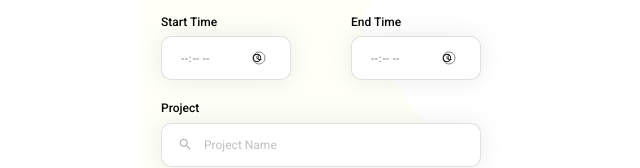
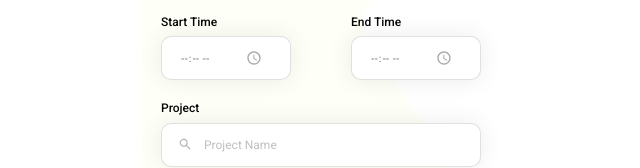
Before and after one commit to Raghav-558/B.net, a Next.js app: page /add-project in a window 1280 px wide. Shown: the top 168 px of the page, without its empty margins (319-959 px from the left). Built offline with nearby package versions, Linux system fonts and the light colour scheme; sample sign-in values are in the browser's storage.

Commit message:
updates done

```diff
--- a/src/app/globals.css
+++ b/src/app/globals.css
@@ -3,7 +3,7 @@
 @theme {
   --color-custom-white: #fbfbfb;
   --color-custom-green: #a6cf03;
-  --color-custom-black:#070707;
+  --color-custom-black: #070707;
 }
 
 body {
@@ -18,24 +18,36 @@ body {
   background-image: url("/assets/images/webp/bottom-app-bar.webp");
 }
 
-.green-card{
+.green-card {
   background-image: url("/assets/images/webp/card-bg.png");
 }
 
-.input-shadow{
+.input-shadow {
   box-shadow: 0px 0px 25px 0px #00000014;
 }
 
-/* input[type="time"]::-webkit-calendar-picker-indicator {
-    background: none;
-} */
-
-.profile-box{
+.profile-box {
   box-shadow: 4px 4px 25px 0px #00000014;
 }
 
-input::-webkit-outer-spin-button,
-input::-webkit-inner-spin-button {
-  -webkit-appearance: none;
-  margin: 0;
+input[type="time"]::-webkit-calendar-picker-indicator {
+  filter: brightness(0) saturate(100%) invert(67%) sepia(0%) saturate(0%)
+    hue-rotate(0deg) brightness(100%) contrast(95%);
+  width: 16px;
+  height: 16px;
+  cursor: pointer;
 }
+
+::-webkit-scrollbar {
+  width: 2px !important;
+  height: 2px;
+}
+
+::-webkit-scrollbar-track {
+  background: #f4f4f4;
+}
+
+::-webkit-scrollbar-thumb {
+  background-color: #888;
+  border-radius: 20px;
+}
--- a/src/components/Profile.tsx
+++ b/src/components/Profile.tsx
@@ -116,7 +116,7 @@ const Profile = () => {
     <div className="w-[360px] mx-auto">
       <div className="profile-box rounded-b-[40px]">
         <div className="flex items-center justify-between pt-3 px-5">
-          <button onClick={() => router.push("/home")}>
+          <button className="cursor-pointer" onClick={() => router.push("/home")}>
             <BackArrowIcon />
           </button>
           <h3 className="text-base font-medium leading-[150%]">Profile</h3>
--- a/src/components/Project.tsx
+++ b/src/components/Project.tsx
@@ -73,10 +73,7 @@ const Project = () => {
             >
               Start Time
             </label>
-            <div className="relative mt-1">
-              <span className="absolute left-[90px] top-1/2 transform -translate-y-1/2 text-black/50">
-                <ClockIcon />
-              </span>
+            <div className="mt-1">
               <input
                 required
                 value={formData.startTime}
@@ -97,10 +94,7 @@ const Project = () => {
             >
               End Time
             </label>
-            <div className="relative mt-1">
-              <span className="absolute left-[90px] top-1/2 transform -translate-y-1/2 text-black/50">
-                <ClockIcon />
-              </span>
+            <div className="mt-1">
               <input
                 required
                 value={formData.endTime}
```
Also changed, not shown: public/assets/images/webp/time-icon.webp (added).
